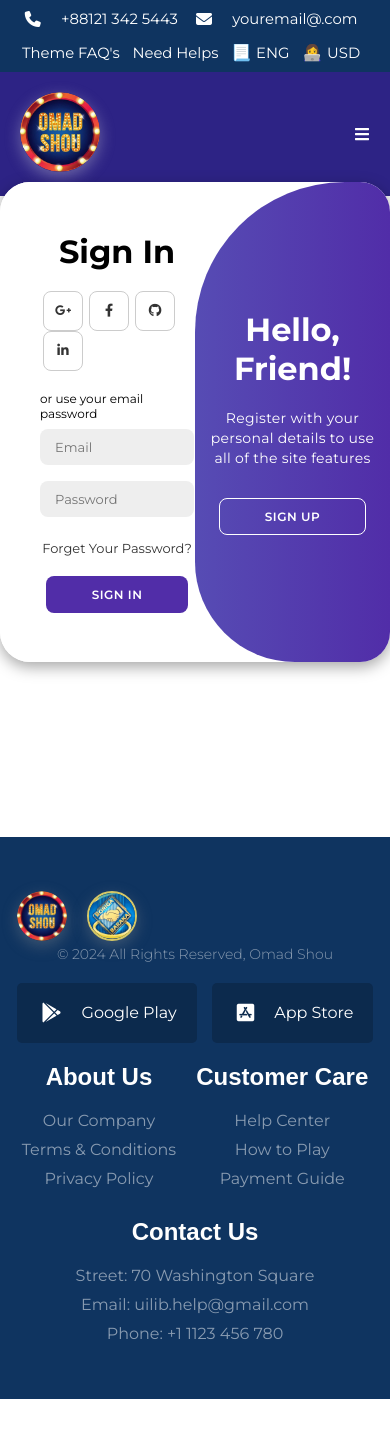
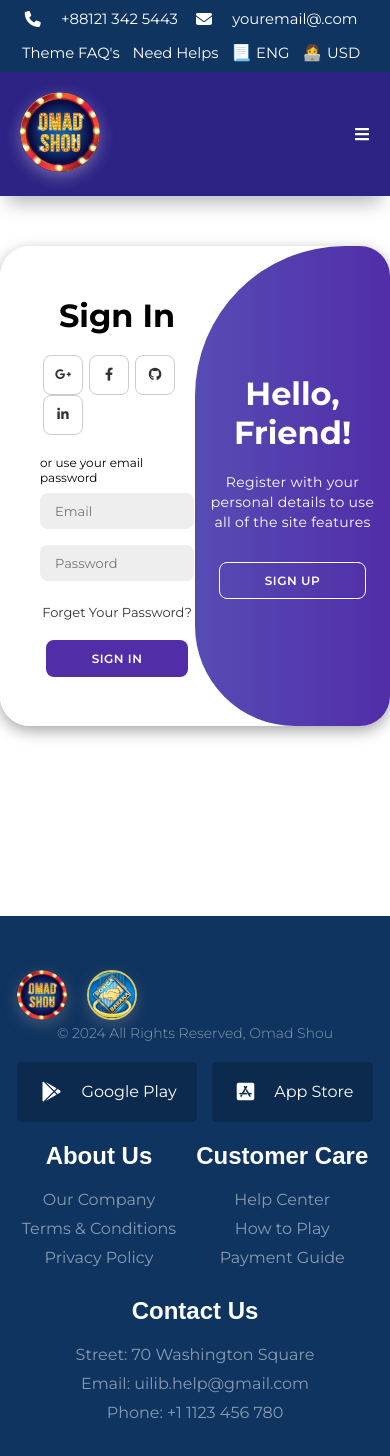
Before and after one commit to sardorbekbahramov/Omad-Shou, a React (Create React App) app: page /sign_in in a window 390 px wide. Shown: the top 1456 px of the page. Before the commit the page ends 1399 px from the top, so only its background shows below. Built offline with nearby package versions, Linux system fonts and the light colour scheme.

Commit message:
created responsive

```diff
--- a/src/pages/Sign_in/SignIn.css
+++ b/src/pages/Sign_in/SignIn.css
@@ -8,13 +8,13 @@
     font-family: 'Montserrat', sans-serif;
 }
 
-/* body{
-    background-color: #c9d6ff;
-    background: linear-gradient(to right, #e2e2e2, #c9d6ff);
-    flex-direction: column;
-    height: 100vh;
-} */
-
+.sign_content_full{
+    display: flex;
+    align-items: center;
+    justify-content: center;
+    position: relative;
+    top: 50px;
+}
 .container_full{
     background-color: #fff;
     border-radius: 30px;
@@ -24,11 +24,6 @@
     width: 768px;
     max-width: 100%;
     min-height: 480px;
-
-    position: absolute;
-    transform: translate(-50%, -50%);
-    top: 50%;
-    left: 50%;
 }
 
 .container_full p{
@@ -218,7 +213,7 @@
 }
 .footer_sign {
     position: relative;
-    top: 70vh;
+    top: 190px;
 }
 
 
--- a/src/pages/Sign_in/SignIn.jsx
+++ b/src/pages/Sign_in/SignIn.jsx
@@ -18,6 +18,7 @@ const SignIn = () => {
   return (
     <>
     <Navbar/>
+    <div className="sign_content_full">
     <div className={`container_full ${isContainerActive ? 'active' : ''}`} id="container">
       <div className="form-container sign-up">
         <form>
@@ -66,6 +67,7 @@ const SignIn = () => {
         </div>
       </div>
     </div>
+    </div>
     <div className='footer_sign'>
       <Footer/>
     </div>
```
